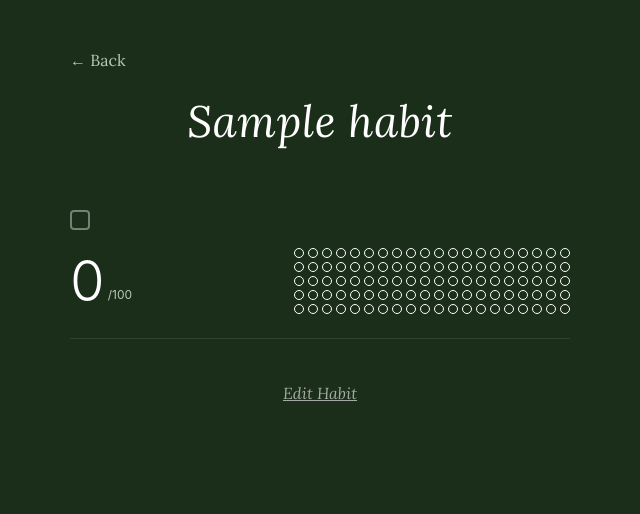
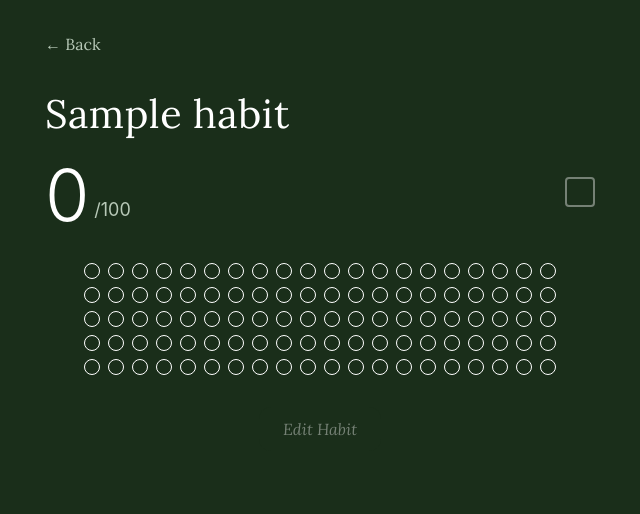
Before and after one commit to AidanStack/century_tracker, a Flask app: page /habit/1 in a window 1280 px wide. Shown: the top 514 px of the page, without its empty margins (320-960 px from the left). Run offline with Flask 3, Linux system fonts and the light colour scheme; tables that the repository leaves empty hold one stand-in row (values such as "Sample post").

Commit message:
Major UI/UX redesign and add drag-and-drop reordering
Frontend improvements:
- Add glass morphism UI with subtle hover effects on habit cards
- Move checkbox to right of habit name on main page
- Redesign habit detail page with left-aligned title and improved spacing
- Center count/100 display between card edge and dot grid
- Update main title to "Last 100" with adjusted sizing and spacing
- Increase main page dots to 12px, detail page dots to 16px
- Add hover effects to "Add a Habit" and "Edit Habit" buttons
- Remove underlines, add glass panel effects on hover
- Improve spacing throughout: tighter header, card padding adjustments
- Update habit cards to 550px width for better layout

Drag-and-drop functionality:
- Implement drag-and-drop reordering for habit cards
- Add visual feedback during drag (opacity change)
- Persist custom order to database via AJAX

Layout refinements:
- Align number/100 vertically with dot grid
- Adjust checkbox alignment and spacing
- Remove card border lines for cleaner look
- Improve responsive spacing on mobile and desktop

Documentation:
- Update CLAUDE.md with current implementation status
- Document all frontend and backend features
- Add future features: AI screenshot data entry, daily score system

Co-Authored-By: Claude Sonnet 4.5 <noreply@anthropic.com>

```diff
--- a/app.py
+++ b/app.py
@@ -2,7 +2,7 @@
 Century Tracker - Flask application entry point.
 Web interface for habit tracking with rolling 100-day window.
 """
-from flask import Flask, render_template, request, redirect, url_for
+from flask import Flask, render_template, request, redirect, url_for, jsonify
 from datetime import date
 from database import init_db
 from models import (
@@ -13,7 +13,8 @@ from models import (
     get_habit_date_status,
     delete_habit,
     get_habit_100day_history,
-    rename_habit
+    rename_habit,
+    update_habit_order
 )
 
 
@@ -101,5 +102,28 @@ def delete_habit_route(habit_id):
     return redirect(url_for('index'))
 
 
+@app.route('/reorder-habits', methods=['POST'])
+def reorder_habits():
+    """Update the display order of habits."""
+    data = request.get_json()
+    habit_ids = data.get('habit_ids', [])
+
+    if not habit_ids:
+        return jsonify({'error': 'No habit IDs provided'}), 400
+
+    # Convert string IDs to integers
+    try:
+        habit_ids = [int(id) for id in habit_ids]
+    except ValueError:
+        return jsonify({'error': 'Invalid habit IDs'}), 400
+
+    success = update_habit_order(habit_ids)
+
+    if success:
+        return jsonify({'success': True}), 200
+    else:
+        return jsonify({'error': 'Failed to update order'}), 500
+
+
 if __name__ == '__main__':
     app.run(port=5001, debug=True)
--- a/models.py
+++ b/models.py
@@ -137,6 +137,41 @@ def rename_habit(habit_id: int, new_name: str) -> bool:
 
     except sqlite3.Error as e:
         print(f"Error renaming habit: {e}")
+        conn.rollback()
+        return False
+
+    finally:
+        conn.close()
+
+
+def update_habit_order(habit_ids: List[int]) -> bool:
+    """
+    Update the display order of habits.
+
+    Args:
+        habit_ids: List of habit IDs in the desired order
+
+    Returns:
+        True if updated successfully, False otherwise
+    """
+    conn = get_db_connection()
+    cursor = conn.cursor()
+
+    try:
+        # Update display_order for each habit based on position in list
+        for index, habit_id in enumerate(habit_ids):
+            cursor.execute("""
+                UPDATE habits
+                SET display_order = ?
+                WHERE habit_id = ?
+            """, (index, habit_id))
+
+        conn.commit()
+        print(f"Updated order for {len(habit_ids)} habits")
+        return True
+
+    except sqlite3.Error as e:
+        print(f"Error updating habit order: {e}")
         conn.rollback()
         return False
 
--- a/static/style.css
+++ b/static/style.css
@@ -19,7 +19,7 @@ body {
     background-color: var(--bg-dark);
     color: var(--text-white);
     font-family: -apple-system, BlinkMacSystemFont, 'Segoe UI', system-ui, sans-serif;
-    padding: 2rem 1rem;
+    padding: 1.25rem 1rem;
     margin: 0;
     line-height: 1.5;
 }
@@ -28,13 +28,13 @@ body {
 header {
     background: transparent;
     box-shadow: none;
-    margin-bottom: 2rem;
+    margin-bottom: 0.75rem;
     padding: 0;
 }
 
 header h1 {
     font-family: 'Lora', serif;
-    font-size: 3rem;
+    font-size: 3.3rem;
     font-weight: 400;
     font-style: italic;
     color: #ffffff;
@@ -44,7 +44,7 @@ header h1 {
 }
 
 main {
-    max-width: 500px;
+    max-width: 550px;
     margin: 0 auto;
     padding: 0;
 }
@@ -53,23 +53,42 @@ main {
 .habit-card {
     background: transparent;
     border: none;
-    border-bottom: 1px solid rgba(255,255,255,0.1);
-    padding: 1.5rem 0;
+    padding: 1.5rem;
     margin-bottom: 1rem;
     position: relative;
+    cursor: move;
+    transition: opacity 0.2s, background 0.2s, backdrop-filter 0.2s, box-shadow 0.2s;
+    border-radius: 12px;
+    backdrop-filter: blur(0px);
+    box-shadow: 0 2px 8px rgba(0, 0, 0, 0);
+}
+
+.habit-card:hover {
+    background: rgba(255, 255, 255, 0.02);
+    backdrop-filter: blur(10px);
+    box-shadow: 0 2px 8px rgba(0, 0, 0, 0.1);
+}
+
+.habit-card.dragging {
+    opacity: 0.5;
 }
 
 .habit-header {
     display: flex;
-    justify-content: space-between;
+    justify-content: flex-start;
     align-items: center;
-    gap: 1rem;
-    margin-bottom: 0.75rem;
+    gap: 0.35rem;
+    margin-bottom: 1.25rem;
+}
+
+.habit-header form {
+    display: flex;
+    align-items: center;
 }
 
 .habit-body {
     display: flex;
-    justify-content: space-between;
+    justify-content: flex-end;
     align-items: center;
     gap: 2rem;
 }
@@ -88,6 +107,7 @@ main {
     flex: 1;
     text-decoration: none;
     cursor: pointer;
+    line-height: 1;
 }
 
 .habit-name:hover {
@@ -106,6 +126,7 @@ main {
     background-color: transparent;
     position: relative;
     transition: all 0.2s;
+    flex-shrink: 0;
 }
 
 .habit-checkbox:checked {
@@ -130,19 +151,19 @@ main {
     display: flex;
     justify-content: flex-start;
     align-items: center;
-    margin-bottom: 1rem;
+    margin-bottom: 1.75rem;
 }
 
 .habit-detail-title {
     font-family: 'Lora', serif;
-    font-size: 2.5rem;
+    font-size: 2.25rem;
     font-weight: 400;
-    font-style: italic;
+    font-style: normal;
     color: #ffffff;
     opacity: 1;
-    text-align: center;
+    text-align: left;
     letter-spacing: 0.5px;
-    margin-bottom: 2rem;
+    margin-bottom: 1rem;
 }
 
 .back-link {
@@ -183,25 +204,110 @@ main {
     border: none;
     padding: 0.75rem 1.5rem;
     cursor: pointer;
-    opacity: 0.6;
-    transition: opacity 0.2s;
+    color: rgba(255, 255, 255, 0.4);
+    transition: background 0.2s, backdrop-filter 0.2s, box-shadow 0.2s, color 0.2s;
     display: flex;
     align-items: center;
     justify-content: center;
     gap: 0.25rem;
-    color: #ffffff;
     font-size: 1rem;
     margin: 2rem auto;
-    text-decoration: underline;
+    text-decoration: none;
+    border-radius: 12px;
+    backdrop-filter: blur(0px);
+    box-shadow: 0 2px 8px rgba(0, 0, 0, 0);
 }
 
 .edit-habit-btn-bottom:hover {
-    opacity: 1;
+    background: rgba(255, 255, 255, 0.02);
+    backdrop-filter: blur(10px);
+    box-shadow: 0 2px 8px rgba(0, 0, 0, 0.1);
+    color: rgba(255, 255, 255, 0.6);
 }
 
 .edit-habit-btn svg,
 .edit-habit-btn-bottom svg {
     display: block;
+}
+
+/* Detail page specific layout */
+.detail-count-row {
+    display: flex;
+    justify-content: space-between;
+    align-items: center;
+    margin-bottom: 2rem;
+}
+
+.detail-count-display {
+    display: inline-block;
+    position: relative;
+}
+
+.detail-count-main {
+    font-size: 4.5rem;
+    font-weight: 300;
+    color: var(--text-white);
+    line-height: 1;
+}
+
+.detail-count-suffix {
+    font-size: 1.125rem;
+    color: var(--text-light);
+    position: absolute;
+    bottom: 0.5rem;
+    margin-left: 0.3rem;
+}
+
+.detail-habit-checkbox {
+    appearance: none;
+    -webkit-appearance: none;
+    width: 30px;
+    height: 30px;
+    cursor: pointer;
+    border: 2px solid rgba(255, 255, 255, 0.4);
+    border-radius: 4px;
+    background-color: transparent;
+    position: relative;
+    transition: all 0.2s;
+}
+
+.detail-habit-checkbox:checked {
+    background-color: #ffffff;
+    border-color: #ffffff;
+}
+
+.detail-habit-checkbox:checked::after {
+    content: '';
+    position: absolute;
+    left: 8px;
+    top: 3px;
+    width: 6px;
+    height: 12px;
+    border: solid var(--dot-filled);
+    border-width: 0 3px 3px 0;
+    transform: rotate(45deg);
+}
+
+.detail-dot-grid {
+    display: grid;
+    grid-template-columns: repeat(20, 16px);
+    gap: 8px;
+    margin: 0 auto 2rem;
+    justify-content: center;
+}
+
+.detail-dot {
+    width: 16px;
+    height: 16px;
+    border-radius: 50%;
+    background-color: transparent;
+    border: 1px solid #ffffff;
+    aspect-ratio: 1;
+}
+
+.detail-dot.filled {
+    background-color: #ffffff;
+    border-color: #ffffff;
 }
 
 .habit-name-static {
@@ -215,8 +321,15 @@ main {
 
 /* Count display */
 .habit-count-display {
+    display: flex;
+    justify-content: center;
+    align-items: center;
+    flex: 1;
+}
+
+.count-wrapper {
+    position: relative;
     display: inline-block;
-    position: relative;
 }
 
 .count-main {
@@ -237,14 +350,14 @@ main {
 /* Dot grid */
 .dot-grid {
     display: grid;
-    grid-template-columns: repeat(20, 10px);
+    grid-template-columns: repeat(20, 12px);
     gap: 4px;
     margin-left: auto;
 }
 
 .dot {
-    width: 10px;
-    height: 10px;
+    width: 12px;
+    height: 12px;
     border-radius: 50%;
     background-color: transparent;
     border: 1px solid #ffffff;
@@ -306,23 +419,29 @@ main {
     font-style: italic;
     background-color: transparent;
     border: none;
-    color: #e6e6e6;
+    color: rgba(255, 255, 255, 0.4);
     padding: 0.75rem 1.5rem;
     margin-top: 2rem;
     margin-bottom: 2rem;
     font-size: 1rem;
     cursor: pointer;
-    text-decoration: underline;
+    text-decoration: none;
     display: block;
     text-align: center;
     width: fit-content;
     margin-left: auto;
     margin-right: auto;
-    transition: opacity 0.2s;
+    transition: background 0.2s, backdrop-filter 0.2s, box-shadow 0.2s, color 0.2s;
+    border-radius: 12px;
+    backdrop-filter: blur(0px);
+    box-shadow: 0 2px 8px rgba(0, 0, 0, 0);
 }
 
 .add-habit-btn:hover {
-    opacity: 0.7;
+    background: rgba(255, 255, 255, 0.02);
+    backdrop-filter: blur(10px);
+    box-shadow: 0 2px 8px rgba(0, 0, 0, 0.1);
+    color: rgba(255, 255, 255, 0.6);
 }
 
 /* Empty state */
@@ -566,15 +685,15 @@ input[type="text"]::placeholder {
 /* Responsive adjustments */
 @media (min-width: 768px) {
     body {
-        padding: 3rem 2rem;
+        padding: 2rem 2rem;
     }
 
     header h1 {
-        font-size: 3.25rem;
+        font-size: 3.575rem;
     }
 
     .habit-detail-title {
-        font-size: 2.75rem;
+        font-size: 2.475rem;
     }
 
     .count-main {
--- a/templates/base.html
+++ b/templates/base.html
@@ -11,7 +11,7 @@
 </head>
 <body>
     <header>
-        <h1>Last 100 Days</h1>
+        <h1>Last 100</h1>
     </header>
     <main>
         {% block content %}{% endblock %}
--- a/templates/habit_detail.html
+++ b/templates/habit_detail.html
@@ -71,10 +71,9 @@ function toggleHabit(habitId, checkbox) {
             alert('Failed to update habit. Please try again.');
         } else {
             // Update the UI after successful toggle
-            const habitCard = checkbox.closest('.habit-card');
-            const countElement = habitCard.querySelector('.count-main');
-            const dotGrid = habitCard.querySelector('.dot-grid');
-            const firstDot = dotGrid.querySelector('.dot:first-child');
+            const countElement = document.querySelector('.detail-count-main');
+            const dotGrid = document.querySelector('.detail-dot-grid');
+            const firstDot = dotGrid.querySelector('.detail-dot:first-child');
 
             // Update the count
             let currentCount = parseInt(countElement.textContent);
@@ -95,29 +94,24 @@ function toggleHabit(habitId, checkbox) {
 }
 </script>
 
-<div class="habit-card">
-    <div class="habit-header">
+<div class="detail-count-row">
+    <div class="detail-count-display">
+        <span class="detail-count-main">{{ habit.count }}</span>
+        <span class="detail-count-suffix">/100</span>
+    </div>
     <form method="POST" action="{{ url_for('toggle_habit', habit_id=habit.habit_id) }}" style="margin: 0;" onsubmit="return false;">
         <input type="hidden" name="next" value="{{ url_for('habit_detail', habit_id=habit.habit_id) }}">
         <input type="checkbox"
-                   class="habit-checkbox"
+               class="detail-habit-checkbox"
                {% if habit.completed_today %}checked{% endif %}
                onchange="toggleHabit({{ habit.habit_id }}, this)">
     </form>
 </div>
 
-    <div class="habit-body">
-        <div class="habit-count-display">
-            <span class="count-main">{{ habit.count }}</span>
-            <span class="count-suffix">/100</span>
-        </div>
-
-        <div class="dot-grid">
+<div class="detail-dot-grid">
     {% for day_completed in habit.history %}
-            <div class="dot {% if day_completed %}filled{% endif %}"></div>
+    <div class="detail-dot {% if day_completed %}filled{% endif %}"></div>
     {% endfor %}
-        </div>
-    </div>
 </div>
 
 <button class="edit-habit-btn-bottom" onclick="openEditModal()">Edit Habit</button>
```
Also changed, not shown: CLAUDE.md (+62 -3 lines), templates/index.html (+89 -3 lines). Lines whose indentation alone changed are shown as unchanged.
